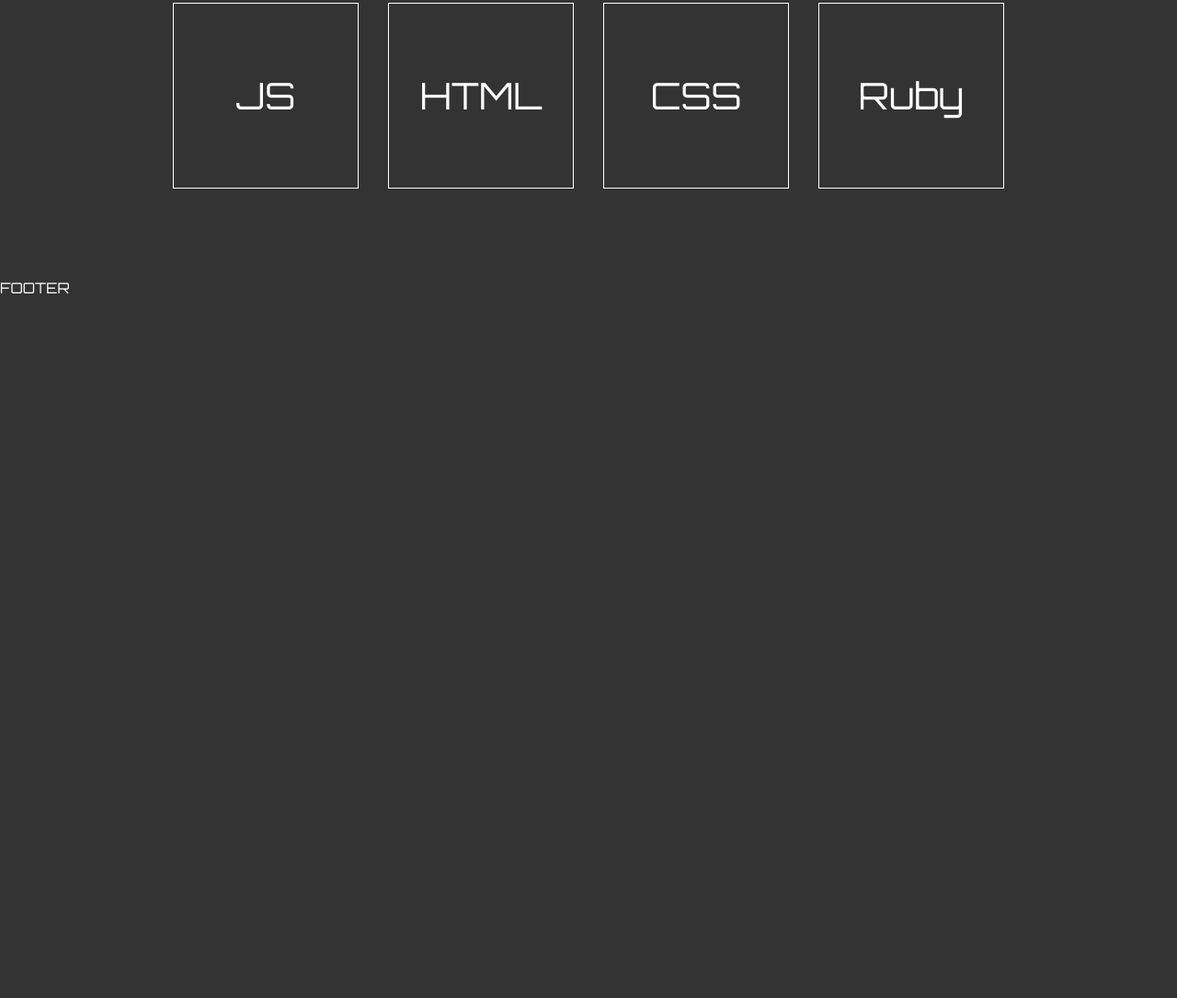
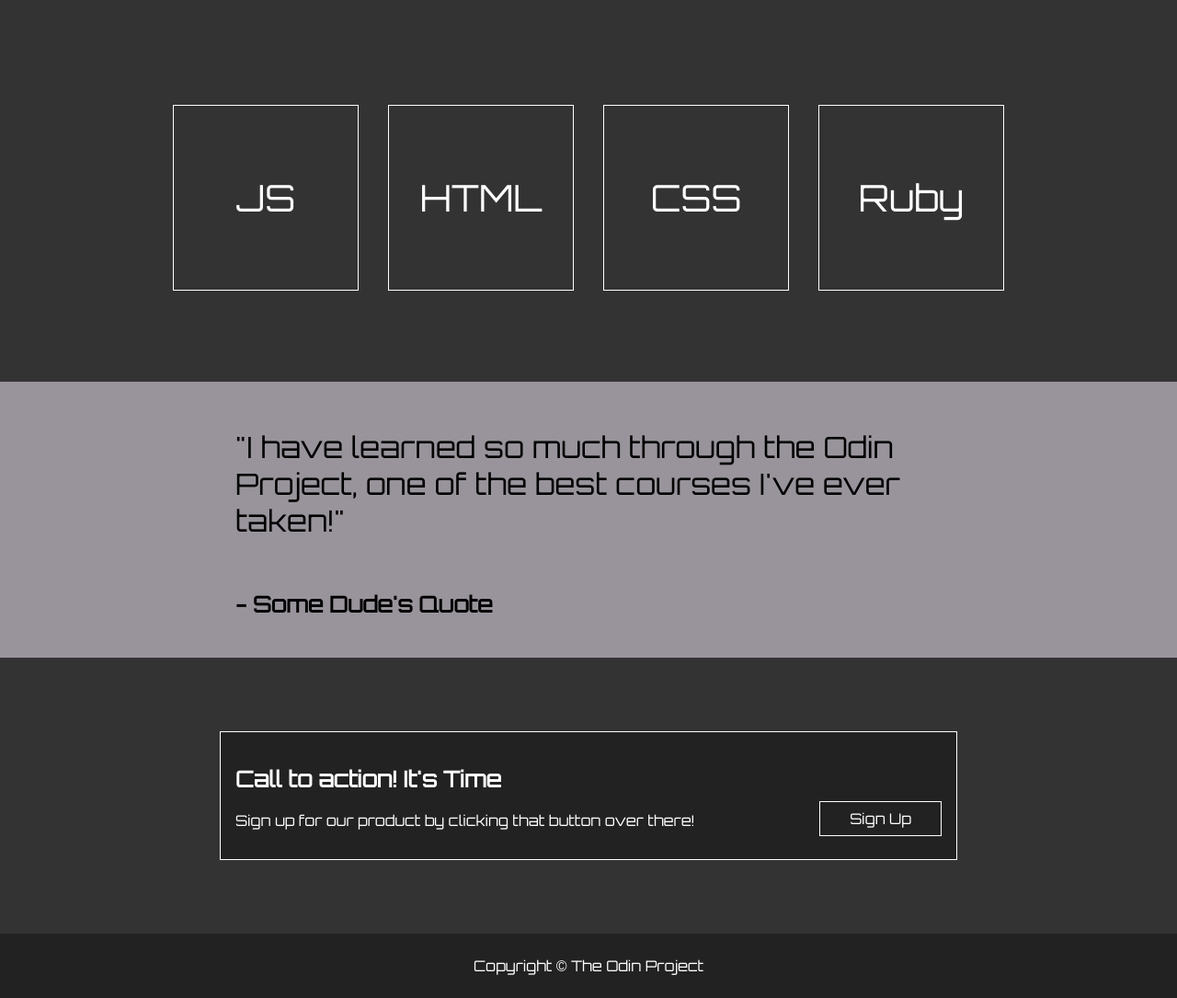
Before and after one commit to dailykoder/TOP-landingpage, a plain HTML site: page index.html in a window 1280 px wide. Shown: the part 899-1984 px from the top of the page at 92% size. Before the commit the page ends 1222 px from the top, so only its background shows below. Drawn offline with Linux system fonts and the light colour scheme.

Commit message:
added quote section and call to action section, finished styling

```diff
--- a/index.html
+++ b/index.html
@@ -13,11 +13,12 @@
 <body>
     <div class="container">
         <div class="header">
-            Coding Journey
+            <div>
+                Coding Journey
+            </div>
             <ul>
-                <li><a>Projects</a></li>
                 <li><a>Languages</a></li>
-                <li><a>Other</a></li>
+                <li><a>Quotes</a></li>
             </ul>
         </div>
         <div class="content">
@@ -49,8 +50,23 @@
             </div>
         </div>
     </div>
+    <div class="banner-container">
+        <p>
+            "I have learned so much through the Odin Project, one of the best courses I've ever taken!"
+        </p>
+        <p>- Some Dude's Quote</p>
+    </div>
+    <div class="cta-container">
+        <div class="cta-wrap">
+            <div>
+                <h2>Call to action! It's Time</h2>
+                <p>Sign up for our product by clicking that button over there!</p>
+            </div>
+            <a>Sign Up</a>
+        </div>
+    </div>
     <div class="footer">
-        FOOTER
+        Copyright © The Odin Project
     </div>
 </body>
 </html>
--- a/style.css
+++ b/style.css
@@ -31,9 +31,9 @@ ul {
 
 .header {
     display: flex;
-    width: 100%;
-    justify-content: center;
-    gap: 8px;
+    width: 70%;
+    justify-content: space-between;
+    gap: 16px;
     position: fixed;
 }
 
@@ -85,13 +85,18 @@ ul {
     align-items: center;
 }
 
+.information-container > h2 {
+    margin-top: 32px;
+}
+
 .language-container {
     display: flex;
     justify-content: center;
     width: 80%;
-    min-height: 300px;
+    height: 400px;
     gap: 32px;
     margin-top: 32px;
+    align-items: center;
 }
 
 .language-container > div {
@@ -109,3 +114,55 @@ ul {
     color: red;
     cursor: pointer;
 }
+
+.banner-container {
+    height: 300px;
+    background-color: #99949c;
+    color: black;
+    font-size: 32px;
+    display: flex;
+    align-items: center;
+    justify-content: center;
+    flex-direction: column;
+}
+
+.banner-container > p {
+    width: 60%;
+}
+
+.banner-container > p:nth-child(2) {
+    font-weight: 800;
+    font-size: 24px;
+}
+
+.footer {
+    display: flex;
+    justify-content: center;
+    align-items: center;
+    height: 70px;
+    background-color: #222;
+}
+
+.cta-container {
+    display: flex;
+    justify-content: center;
+    align-items: center;
+    height: 300px;
+}
+
+.cta-wrap {
+    border: 1px solid white;
+    display: flex;
+    justify-content: space-between;
+    align-items: center;
+    width: 60%;
+    padding: 16px;
+    background-color: #222;
+}
+
+.cta-wrap > a {
+    color: white;
+    border: 1px solid white;
+    margin-top: 50px;
+    padding: 8px 32px;
+}
```
